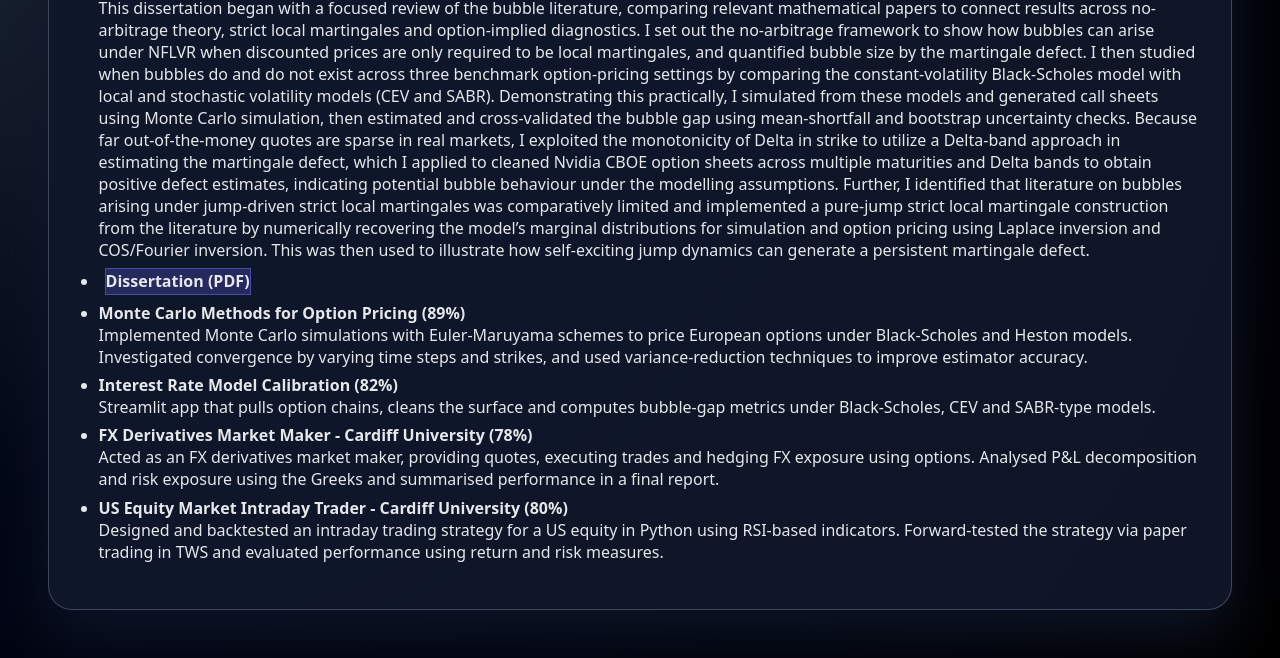
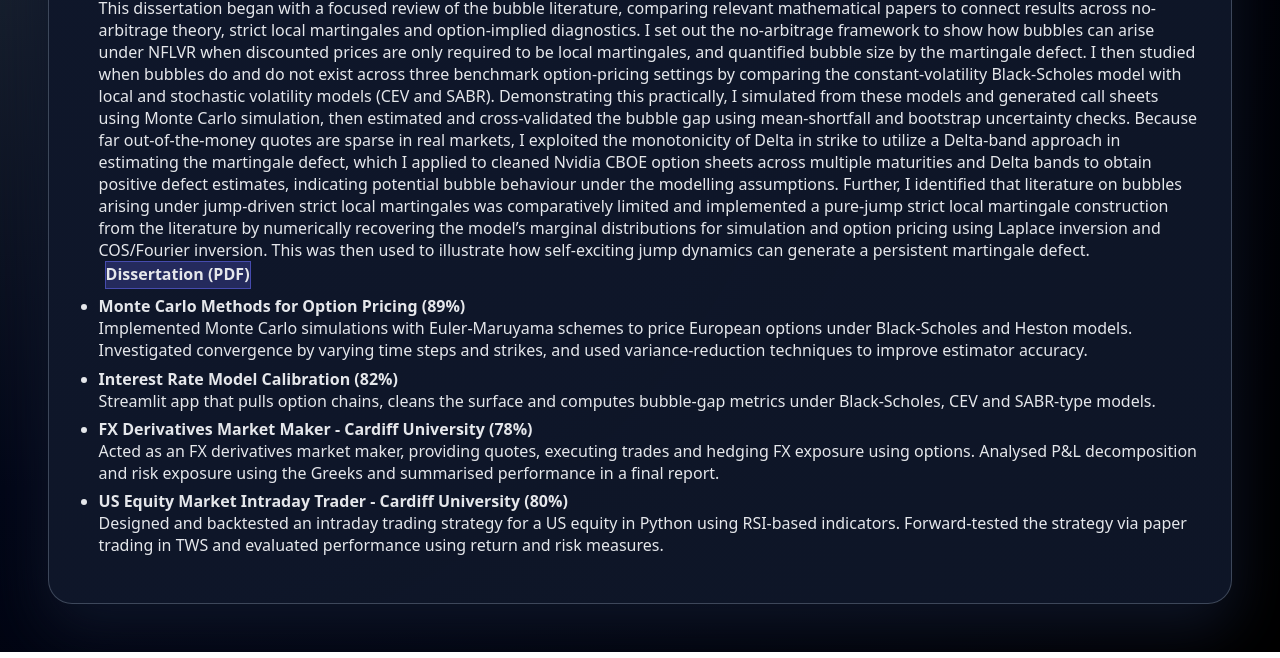
Before and after one commit to elliotjones103/elliotjones103.github.io, a plain HTML site: page projects.html in a window 1280 px wide. Shown: the part 206-864 px from the top of the page. Drawn offline with Linux system fonts and the light colour scheme.

Commit message:
more files

```diff
--- a/projects.html
+++ b/projects.html
@@ -33,9 +33,8 @@
           Because far out-of-the-money quotes are sparse in real markets, I exploited the monotonicity of Delta in strike to utilize a Delta-band approach in estimating the martingale defect, which I applied to cleaned Nvidia CBOE option sheets across multiple maturities and Delta bands to obtain positive defect estimates, indicating potential bubble behaviour under the modelling assumptions.
           Further, I identified that literature on bubbles arising under jump-driven strict local martingales was comparatively limited and implemented a pure-jump strict local martingale construction from the literature by numerically recovering the model’s marginal distributions for simulation and option pricing using Laplace inversion and COS/Fourier inversion.
           This was then used to illustrate how self-exciting jump dynamics can generate a persistent martingale defect.
-        <li>
-          <a class="pdf-link-inline" href="DISS.pdf" target="_blank" rel="noopener">Dissertation (PDF)</a>
-        </li>
+        <br>
+        <a class="pdf-link-inline" href="DISS.pdf" target="_blank" rel="noopener">Dissertation (PDF)</a>
 
         </li>
         <li>
```
